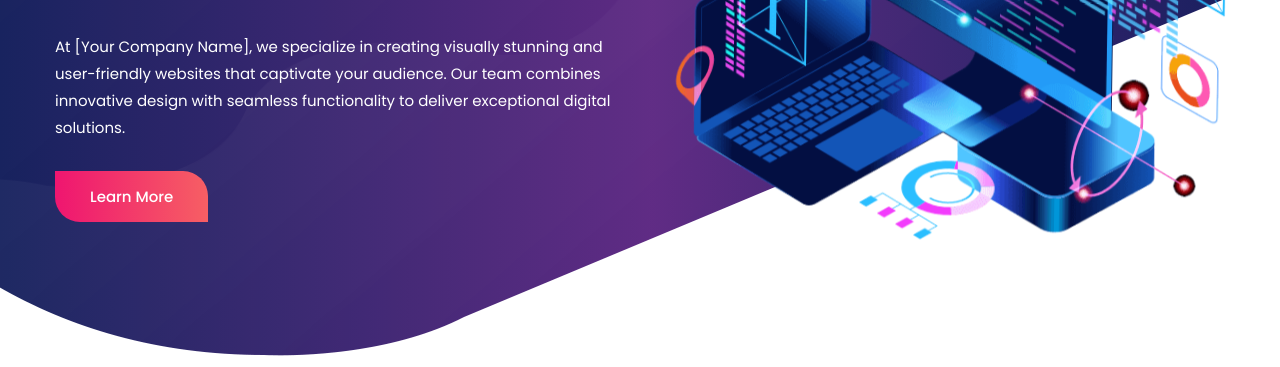
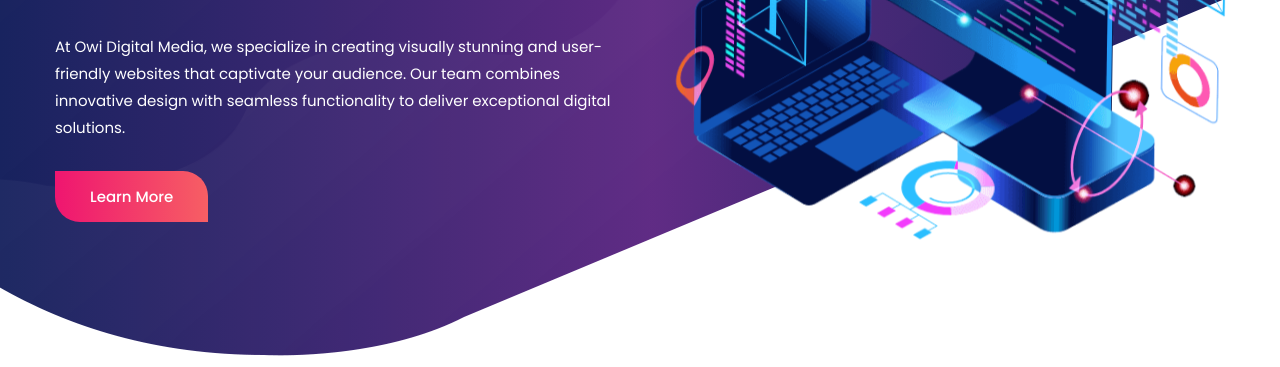
Before and after one commit to JOHNINDAKWA/owidigital, a plain HTML site: page web.html in a window 1280 px wide. Shown: the part 433-800 px from the top of the page. Drawn offline with nearby package versions, Linux system fonts and the light colour scheme.

Commit message:
Update web.html

```diff
--- a/web.html
+++ b/web.html
@@ -132,7 +132,7 @@
       <h2 class="h2 hero-title">We Design Interfaces That Users Love</h2>
 
       <p class="hero-text">
-        At [Your Company Name], we specialize in creating visually stunning and user-friendly websites that captivate your audience. Our team combines innovative design with seamless functionality to deliver exceptional digital solutions.
+        At Owi Digital Media, we specialize in creating visually stunning and user-friendly websites that captivate your audience. Our team combines innovative design with seamless functionality to deliver exceptional digital solutions.
       </p>
 
       <button class="btn">Learn More</button>
```
